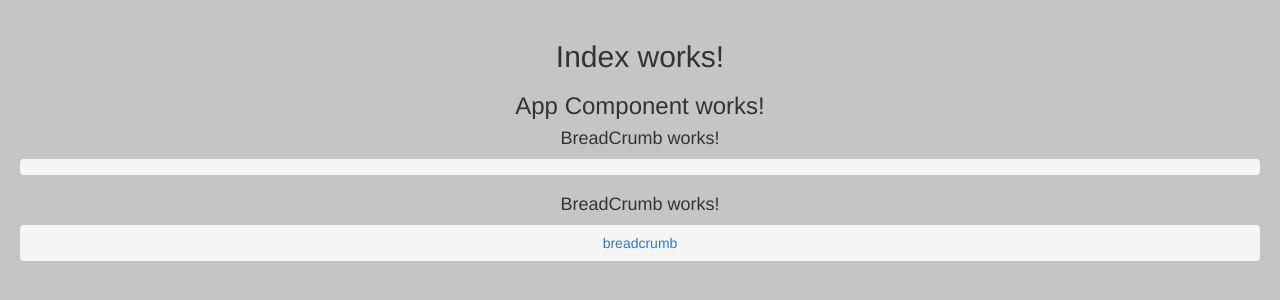
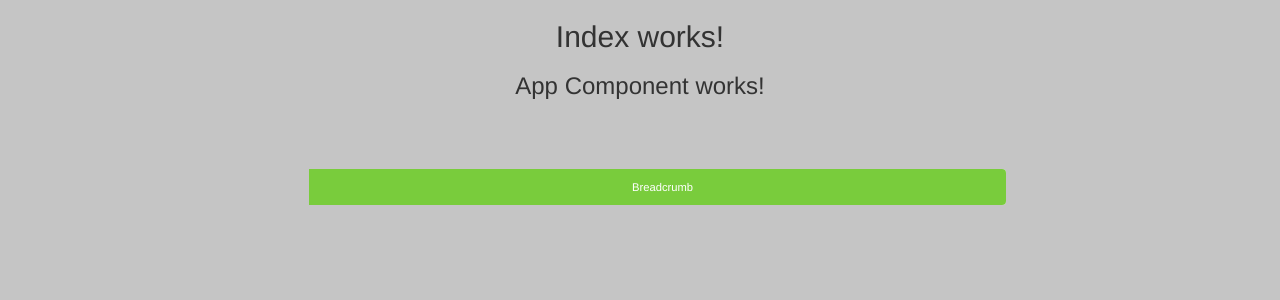
Before and after one commit to inventti-alexandre/iFoody, an Angular app in the folder Source Code/iFoody/: page /bs-breadcrumb in a window 1280 px wide. Shown: the top 300 px of the page. Built offline with nearby package versions, Linux system fonts and the light colour scheme.

Commit message:
Done Bs-Breadcrumb Component

```diff
--- a/Source Code/iFoody/src/app/app.component.html
+++ b/Source Code/iFoody/src/app/app.component.html
@@ -1,5 +1,8 @@
 <h3>App Component works!</h3>
+<div class="container">
 
-<router-outlet></router-outlet>
+    <router-outlet></router-outlet>
 
-<bs-breadcrumb></bs-breadcrumb>
+    <bs-breadcrumb></bs-breadcrumb>
+
+</div>
--- a/Source Code/iFoody/src/app/app.routing.ts
+++ b/Source Code/iFoody/src/app/app.routing.ts
@@ -10,10 +10,7 @@ const routes: Routes = [
     {
         path: '',
         component: BsBreadcrumbComponent,
-        data: {
-            breadcrumb: "breadcrumb"
-        }
-    },
+        children: [
             {
                 path: 'bs-breadcrumb',
                 component: BsBreadcrumbComponent,
@@ -35,16 +32,39 @@ const routes: Routes = [
                     breadcrumb: "product-item"
                 }
             },
-    {
-        path: 'a/b/c',
+            { // This path is just for testing breadcrumb
+                path: 'product-item1',
                 component: ProductItemComponent,
                 data: {
                     breadcrumb: "product-item"
                 },
                 children: [
-            { path: 'a', component: ProductItemComponent },
-            { path: 'b', component: BsPaginationComponent },
+                    {
+                        path: 'a',
+                        component: ProductItemComponent,
+                        data: {
+                            breadcrumb: "home"
+                        },
+                        children: [
+                            {
+                                path: 'a1',
+                                component: ProductItemComponent,
+                                data: {
+                                    breadcrumb: "library"
+                                }
+                            }
+                        ]
+                    },
+                    {
+                        path: 'b',
+                        component: BsPaginationComponent,
+                        data: {
+                            breadcrumb: "b"
+                        },
+                    },
                     { path: 'c', component: BsPaginationComponent }
+                  ]
+            },
         ]
     },
     {
--- a/Source Code/iFoody/src/app/shared/components/bs-breadcrumb/bs-breadcrumb.component.css
+++ b/Source Code/iFoody/src/app/shared/components/bs-breadcrumb/bs-breadcrumb.component.css
@@ -0,0 +1,97 @@
+.breadcrumb {
+    padding: 0px;
+    background: transparent;
+    list-style: none;
+    overflow: hidden;
+    margin-top: 20px;
+    margin-bottom: 20px;
+    border-radius: 4px;
+    font-size: 0.8em;
+    width: 80%;
+    padding-left: 20%
+}
+
+.breadcrumb>li {
+    display: table-cell;
+    vertical-align: top;
+    width: 1%;
+}
+
+.breadcrumb>li+li:before {
+    padding: 0;
+}
+
+.breadcrumb li a {
+    color: white;
+    text-decoration: none;
+    padding: 10px 0 10px 45px;
+    position: relative;
+    display: inline-block;
+    width: calc( 100% - 10px );
+    background-color: hsla(0, 0%, 83%, 1);
+    text-align: center;
+    text-transform: capitalize;
+}
+
+.breadcrumb li.completed a{
+    background: brown;
+    background: hsla(153, 57%, 51%, 1);
+}
+
+.breadcrumb li.completed a:after {
+    border-left: 30px solid hsla(153, 57%, 51%, 1);
+}
+
+.breadcrumb li.active a {
+    background: #79CC3C;
+}
+
+.breadcrumb li.active a:after {
+    border-left: 30px solid #79CC3C;
+}
+
+.breadcrumb li:first-child a {
+    padding-left: 15px;
+}
+
+.breadcrumb li:last-of-type a {
+    /* width: calc( 100% - 38px ); */
+}
+
+.breadcrumb li a:before {
+    content: " ";
+    display: block;
+    width: 0;
+    height: 0;
+    border-top: 50px solid transparent;
+    border-bottom: 50px solid transparent;
+    border-left: 30px solid white;
+    position: absolute;
+    top: 50%;
+    margin-top: -50px;
+    margin-left: 1px;
+    left: 100%;
+    z-index: 1;
+}
+
+.breadcrumb li a:after {
+    content: " ";
+    display: block;
+    width: 0;
+    height: 0;
+    border-top: 50px solid transparent;
+    border-bottom: 50px solid transparent;
+    border-left: 30px solid hsla(0, 0%, 83%, 1);
+    position: absolute;
+    top: 50%;
+    margin-top: -50px;
+    left: 100%;
+    z-index: 2;
+}
+@media screen and (max-width: 600px) {
+    .breadcrumb li a {
+        font-size: 0.6em !important;
+
+    }
+
+}
--- a/Source Code/iFoody/src/app/shared/components/bs-breadcrumb/bs-breadcrumb.component.html
+++ b/Source Code/iFoody/src/app/shared/components/bs-breadcrumb/bs-breadcrumb.component.html
@@ -1,7 +1,24 @@
-<h4>BreadCrumb works!</h4>
+<!-- <h4>BreadCrumb works!</h4>
 <ol class="breadcrumb">
         <li *ngFor="let breadcrumb of breadcrumbs">
                 <a [routerLink]="[breadcrumb.url, breadcrumb.params]">{{ breadcrumb.label }}</a>
-                <!-- <a href="#">TEST</a> -->
         </li>
-</ol>
+</ol> -->
+
+<div class="container">
+	<div class="row">
+		<ul class="breadcrumb">
+    		        <!-- <li class="completed"><a href="javascript:void(0);">about</a></li>
+			<li class="active"><a href="javascript:void(0);">business</a></li>
+                        <li><a href="javascript:void(0);">gallery</a></li> -->
+                        <li *ngFor="let breadcrumb of breadcrumbs"  class="active">
+                                <a
+                                        [routerLink]="[breadcrumb.url, breadcrumb.params]"
+                                        href="javascript:void(0);"
+                                       >
+                                              {{ breadcrumb.label }}
+                                </a>
+                        </li>
+                </ul>
+	</div>
+</div>
--- a/Source Code/iFoody/src/assets/style/sass/style.scss
+++ b/Source Code/iFoody/src/assets/style/sass/style.scss
@@ -1,7 +1,7 @@
 @import '~bootstrap/dist/css/bootstrap.css';
 $myColor : #c5c5c5;
 body {
-    background-color:$myColor   ;
-    padding: 20px;
+    background-color:$myColor;
+    font-size: 14px;
     text-align: center
 }
```
Lines whose indentation alone changed are shown as unchanged.
